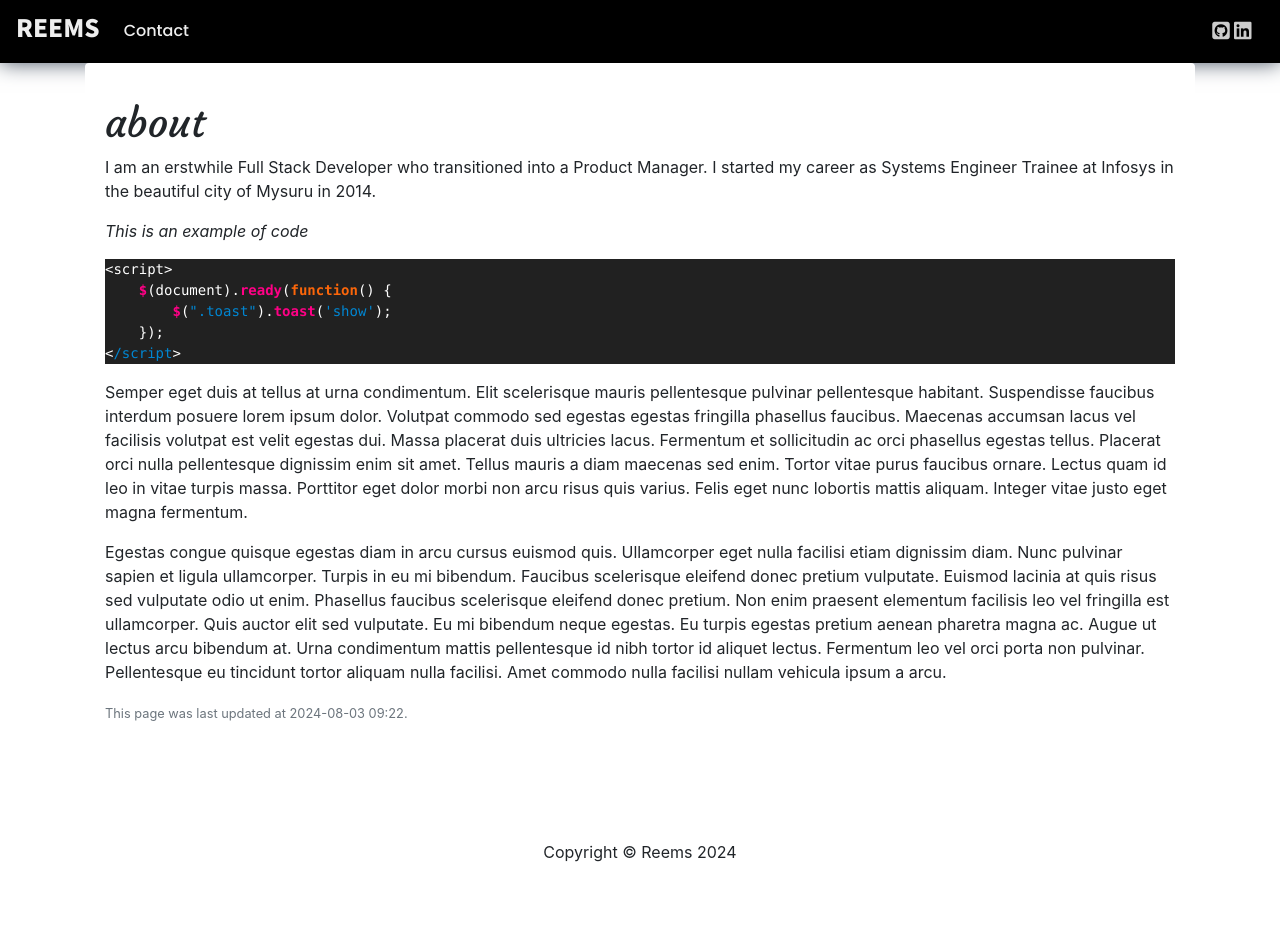
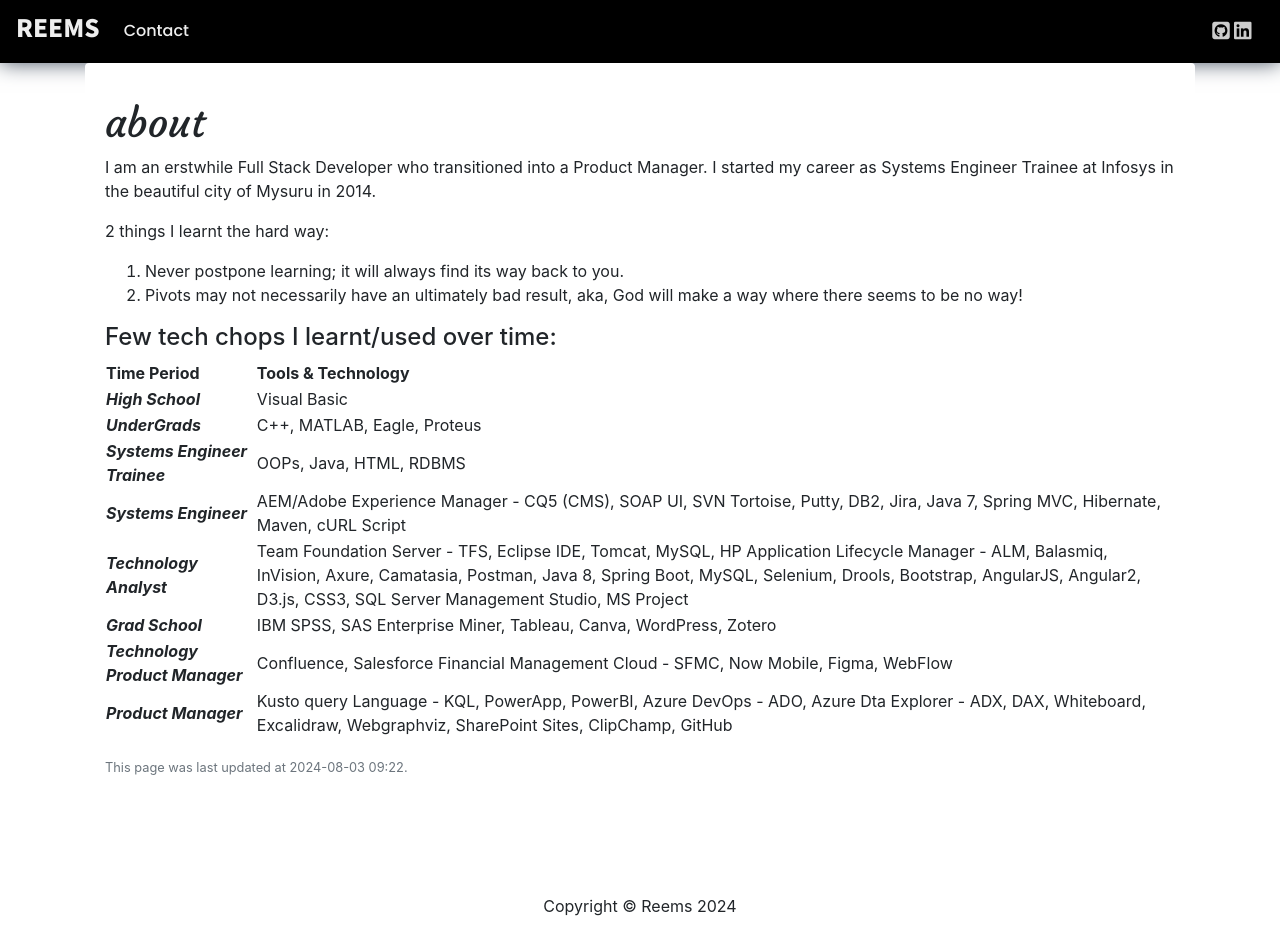
Before and after one commit to reemstk/reemstk.github.io, a Jekyll site: the page built from pages/about.md, in a window 1280 px wide. Built offline with Jekyll 4.4.1, drawn with Linux system fonts in a browser that asks for light colours; nearby versions of some CDN libraries; comment, search, counter and statistics services are not loaded; before the commit the page ends 900 px from its top, so only the background shows below that.

Commit message:
Update about.md

````diff
--- a/pages/about.md
+++ b/pages/about.md
@@ -11,15 +11,20 @@ last-updated: 2024-07-26 5:55 PM
 
 I am an erstwhile Full Stack Developer who transitioned into a Product Manager. I started my career as Systems Engineer Trainee at Infosys in the beautiful city of Mysuru in 2014.
 
-*This is an example of code*
-```js
-<script>
-    $(document).ready(function() {
-        $(".toast").toast('show');
-    });
-</script>
-```
+2 things I learnt the hard way:
+1. Never postpone learning; it will always find its way back to you.
+2. Pivots may not necessarily have an ultimately bad result, aka, God will make a way where there seems to be no way!
 
-Semper eget duis at tellus at urna condimentum. Elit scelerisque mauris pellentesque pulvinar pellentesque habitant. Suspendisse faucibus interdum posuere lorem ipsum dolor. Volutpat commodo sed egestas egestas fringilla phasellus faucibus. Maecenas accumsan lacus vel facilisis volutpat est velit egestas dui. Massa placerat duis ultricies lacus. Fermentum et sollicitudin ac orci phasellus egestas tellus. Placerat orci nulla pellentesque dignissim enim sit amet. Tellus mauris a diam maecenas sed enim. Tortor vitae purus faucibus ornare. Lectus quam id leo in vitae turpis massa. Porttitor eget dolor morbi non arcu risus quis varius. Felis eget nunc lobortis mattis aliquam. Integer vitae justo eget magna fermentum.
 
-Egestas congue quisque egestas diam in arcu cursus euismod quis. Ullamcorper eget nulla facilisi etiam dignissim diam. Nunc pulvinar sapien et ligula ullamcorper. Turpis in eu mi bibendum. Faucibus scelerisque eleifend donec pretium vulputate. Euismod lacinia at quis risus sed vulputate odio ut enim. Phasellus faucibus scelerisque eleifend donec pretium. Non enim praesent elementum facilisis leo vel fringilla est ullamcorper. Quis auctor elit sed vulputate. Eu mi bibendum neque egestas. Eu turpis egestas pretium aenean pharetra magna ac. Augue ut lectus arcu bibendum at. Urna condimentum mattis pellentesque id nibh tortor id aliquet lectus. Fermentum leo vel orci porta non pulvinar. Pellentesque eu tincidunt tortor aliquam nulla facilisi. Amet commodo nulla facilisi nullam vehicula ipsum a arcu.
+#### Few tech chops I learnt/used over time:
+
+| Time Period | Tools & Technology |
+|------|------|
+|**_High School_**| Visual Basic|
+|**_UnderGrads_**| C++, MATLAB, Eagle, Proteus|
+|**_Systems Engineer Trainee_**| OOPs, Java, HTML, RDBMS|
+|**_Systems Engineer_**| AEM/Adobe Experience Manager - CQ5 (CMS), SOAP UI, SVN Tortoise, Putty, DB2, Jira, Java 7, Spring MVC, Hibernate, Maven, cURL Script|
+|**_Technology Analyst_**| Team Foundation Server - TFS, Eclipse IDE, Tomcat, MySQL, HP Application Lifecycle Manager - ALM, Balasmiq, InVision, Axure, Camatasia, Postman, Java 8, Spring Boot, MySQL, Selenium, Drools, Bootstrap, AngularJS, Angular2, D3.js, CSS3, SQL Server Management Studio, MS Project|
+|**_Grad School_**| IBM SPSS, SAS Enterprise Miner, Tableau, Canva, WordPress, Zotero|
+|**_Technology Product Manager_**| Confluence, Salesforce Financial Management Cloud - SFMC, Now Mobile, Figma, WebFlow|
+|**_Product Manager_**| Kusto query Language - KQL, PowerApp, PowerBI, Azure DevOps - ADO, Azure Dta Explorer - ADX, DAX, Whiteboard, Excalidraw, Webgraphviz, SharePoint Sites, ClipChamp, GitHub|
````
